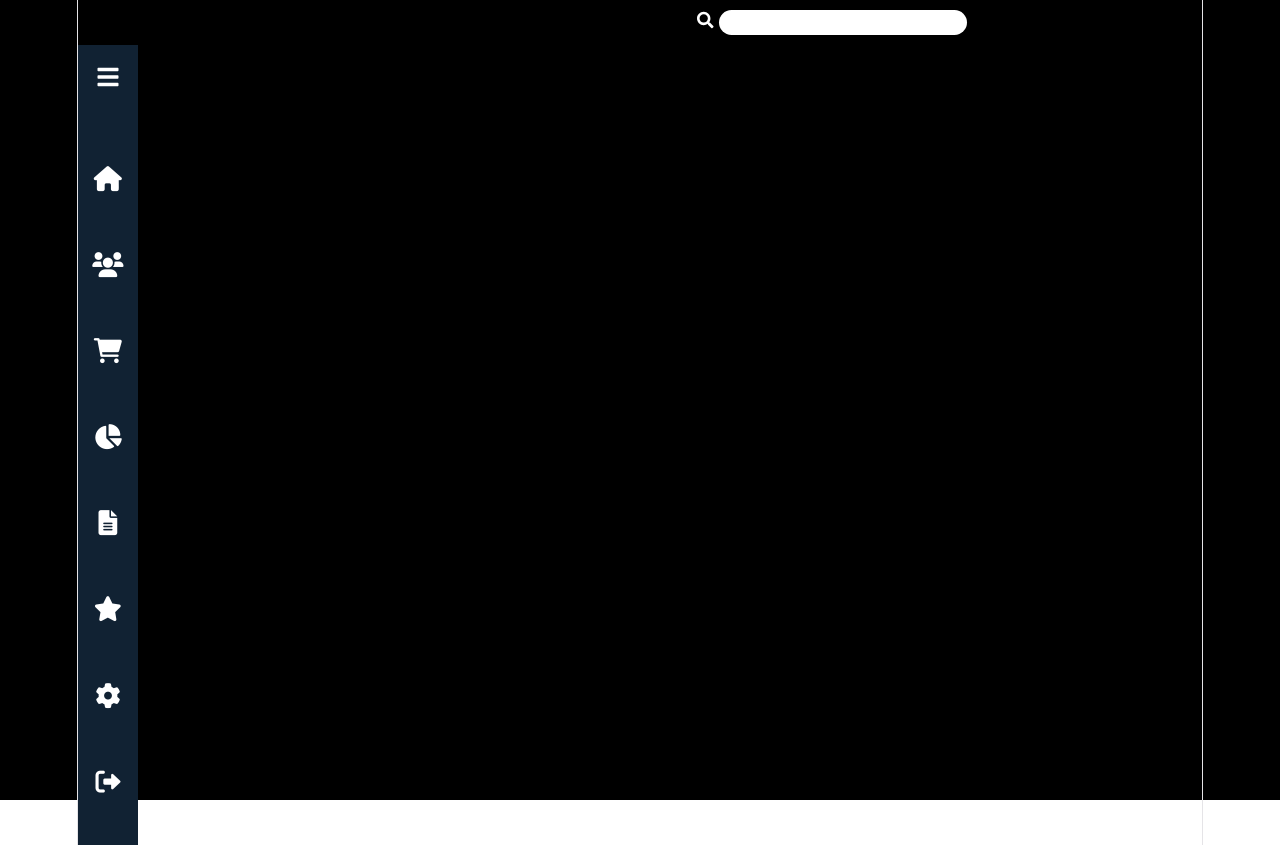
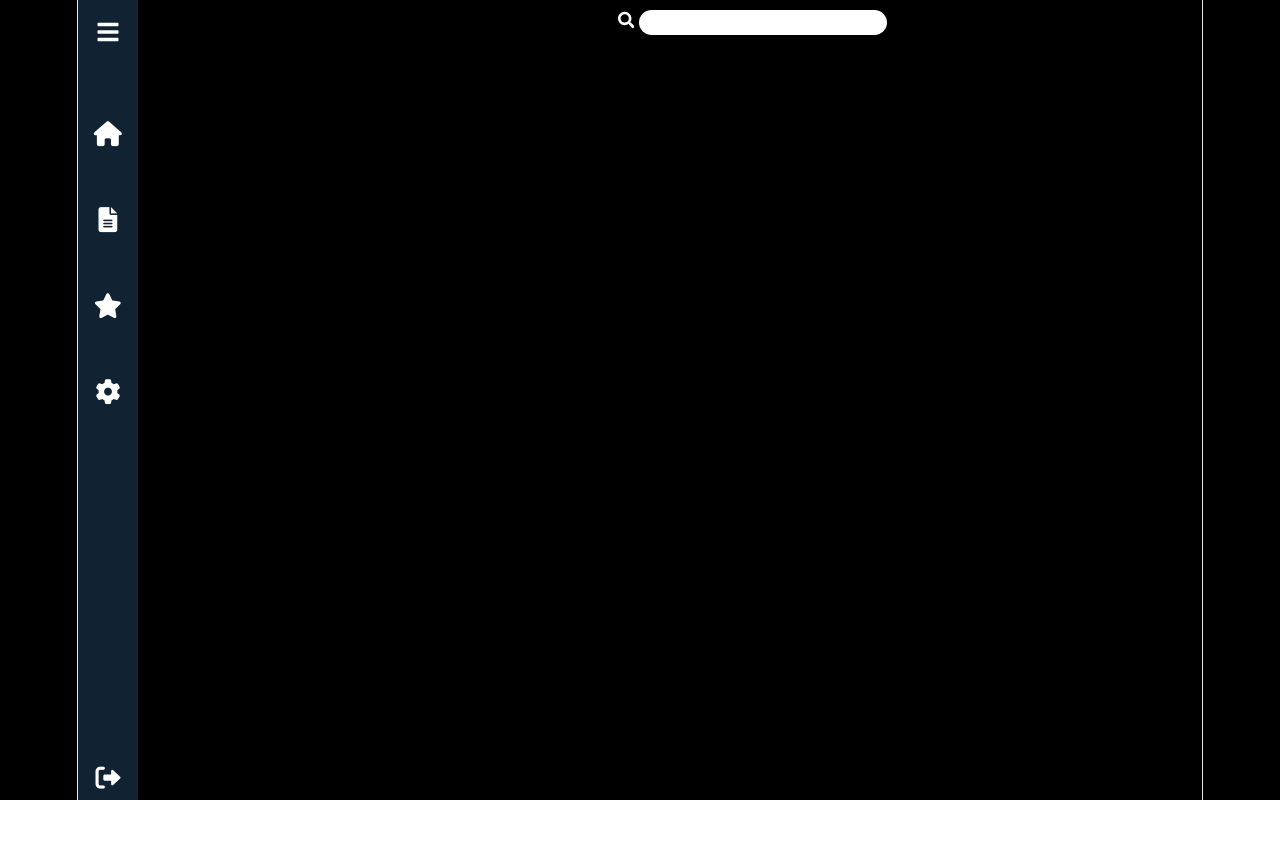
Before and after one commit to git-Ma7moud/my_app, a React (Vite) app: page / in a window 1280 px wide. After the commit the page ends 810 px from the top, so only its background shows below. Built offline with nearby package versions, Linux system fonts and the light colour scheme.

Commit message:
fixing some width problems

```diff
--- a/src/App.css
+++ b/src/App.css
@@ -6,8 +6,9 @@ body {
 .container {
     display: flex;
     justify-content: space-between;
-    flex-direction: column;
+    flex-direction: row;
 }
+
 
 ul {
     list-style: none;
--- a/src/App.jsx
+++ b/src/App.jsx
@@ -5,8 +5,8 @@ import "./App.css";
 const App = () => {
 	return (
 		<div className='container'>
+			<Overview></Overview>
 			<Header></Header>
-			<Overview></Overview>
 		</div>
 	);
 };
--- a/src/components/content/sidebar/Sidebar.jsx
+++ b/src/components/content/sidebar/Sidebar.jsx
@@ -8,14 +8,27 @@ const Sidebar = () => {
 	const toggelWidth = () => {
 		setActive((prev) => !prev);
 	};
+	const hidenSpanHandel = (state) => {
+		if (sidebarRef.current) {
+			const span = sidebarRef.current.querySelectorAll("ul li span");
+
+			span.forEach((element) => {
+				if (element) {
+					element.style.display = state;
+				}
+			});
+		}
+	};
 	const handelClick = () => {
 		if (sidebarRef.current) {
 			toggelWidth();
 			if (active) {
-				sidebarRef.current.style.width = "180px";
+				sidebarRef.current.style.width = "220px";
+				hidenSpanHandel("inline-block");
 				console.log("avtive is true");
 			} else {
 				sidebarRef.current.style.width = "60px";
+				hidenSpanHandel("none");
 				console.log("active is false");
 			}
 		}
@@ -45,28 +58,11 @@ const Sidebar = () => {
 						<span>home</span>
 					</a>
 				</li>
-				<li className={styles.clients}>
-					<a href='#clients-page'>
-						<i className='fa fa-users'></i>
-						<span>clients</span>
-					</a>
-				</li>
-				<li className={styles.products}>
-					<a href='#products-page'>
-						<i className='fa fa-shopping-cart'></i>
-						<span>products</span>
-					</a>
-				</li>
-				<li className={styles.charts}>
-					<a href='#charts-page'>
-						<i className='fa fa-chart-pie'></i>
-						<span>charts</span>
-					</a>
-				</li>
+
 				<li className={styles.posts}>
 					<a href='#posts-page'>
 						<i className='fa fa-file-alt'></i>
-						<span>posts</span>
+						<span>tasks</span>
 					</a>
 				</li>
 				<li className={styles.favourite}>
--- a/src/cssModules/header.module.css
+++ b/src/cssModules/header.module.css
@@ -5,10 +5,9 @@
 
 .header_container {
     display: flex;
-    justify-content: space-between;
+    justify-content: center;
     width: 80%;
 }
-
 
 
 .icon {
--- a/src/cssModules/sidebar.module.css
+++ b/src/cssModules/sidebar.module.css
@@ -43,6 +43,7 @@ a {
 
 .sidebar_ul {
     height: 100vh;
+    width: 100%;
     display: flex;
     flex-direction: column;
     list-style: none;
@@ -57,7 +58,7 @@ a {
     padding: 5px;
 }
 
-.log-out {
+.logout {
     position: absolute;
     bottom: 20px;
 }
```
